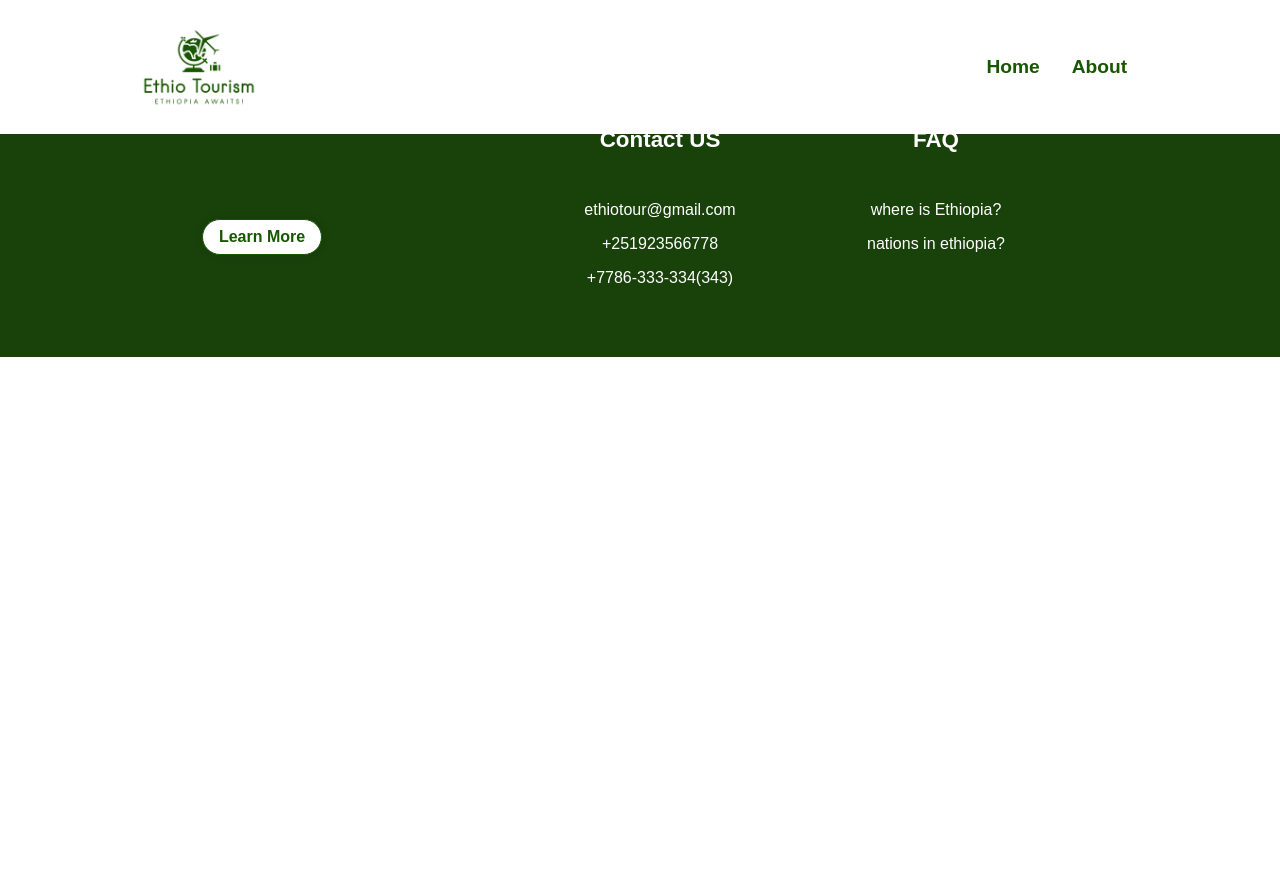
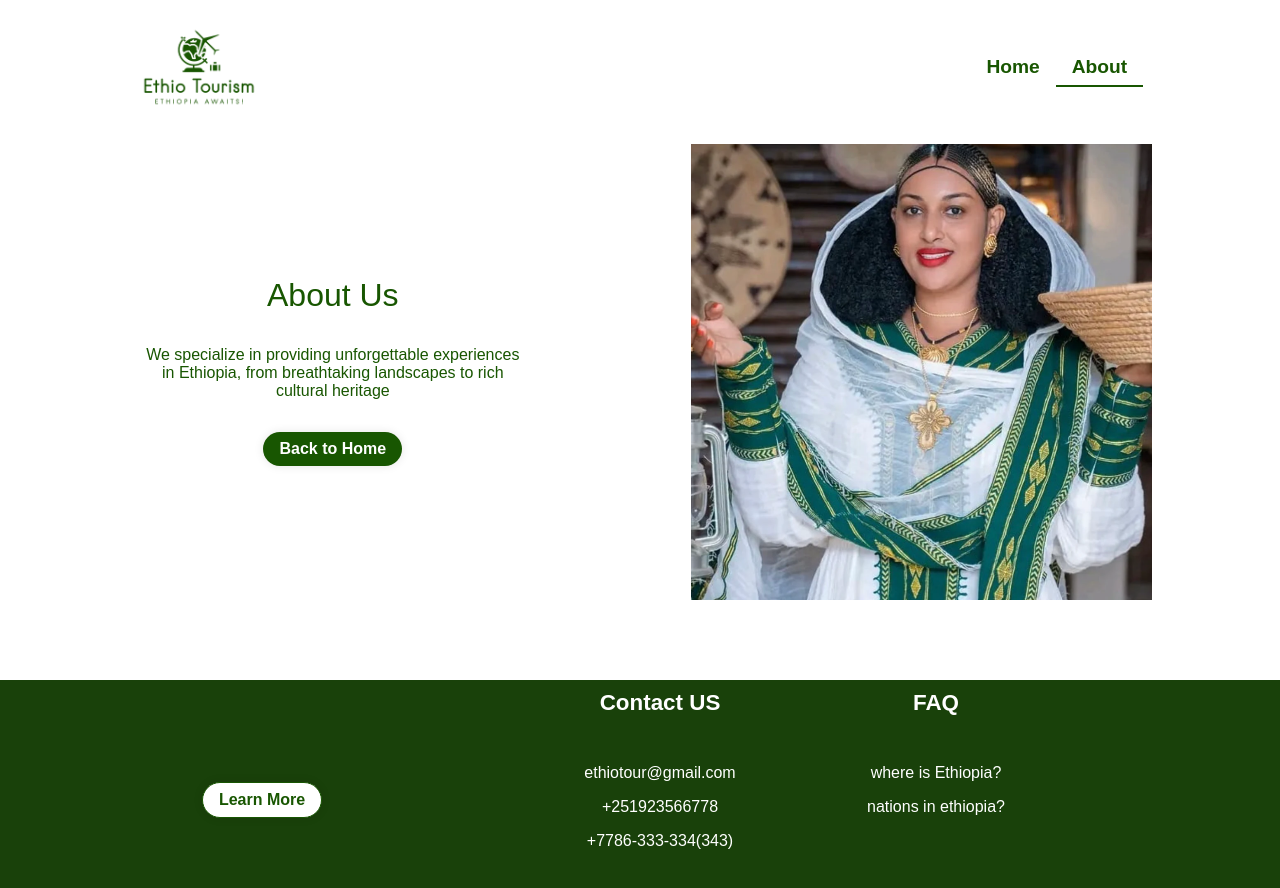
Before and after one commit to solomon-winner/Ethio-Tour, a React (Create React App) app: page /about in a window 1280 px wide. Shown: the top 888 px of the page. Before the commit the page ends 800 px from the top, so only its background shows below. Built offline with nearby package versions, Linux system fonts and the light colour scheme.

Commit message:
...progressing...

```diff
--- a/src/components/aboutCards/AboutCards.css
+++ b/src/components/aboutCards/AboutCards.css
@@ -0,0 +1,64 @@
+.about-cards-wrapper {
+    display: flex;
+    justify-content: space-between;
+    gap: 1.5rem;
+    align-items: center;
+    margin: 0 auto;
+    width: 80%;
+}
+.about-cards-wrapper .aboutCard {
+    width: 100%;
+    display: flex;
+    gap: 2rem;
+    align-items: center;
+    justify-content: space-between;
+    display: flex;
+    align-items: center;
+}
+.about-cards-wrapper .aboutCard .image {
+    width: 45%;
+    height: 100%;
+    background-position: center;
+    background-repeat: no-repeat;
+    display: flex;
+    align-items: flex-end;
+
+}
+.about-cards-wrapper .aboutCard .aboutCard_desc {
+    padding: 1rem;
+    width: 40%;
+    height: 100%;
+    display: flex;
+    flex-direction: column;
+    gap: 2rem;
+    text-align: center;
+    align-items: center;
+    justify-content: center;
+}
+.aboutCard_desc .aboutCard_title {
+    font-size: 2rem;
+    font-weight: lighter;
+    color: #185601;
+}
+.aboutCard_desc .aboutCard_text {
+    display: flex;
+    flex-wrap: wrap;
+    font-size: medium;
+    font-weight: lighter;
+    color: #185601;
+}
+.aboutCard_desc .button {
+    background-color: #185601;
+    padding: 0.5rem 1rem;
+    color: #ffffff;
+    font-size: 1rem;
+    font-weight: 700;
+    text-decoration: none;
+    border-radius: 45rem;
+    box-shadow: 0 0 10px rgba(0, 0, 0, 0.1);
+}
+.aboutCard_desc .button:hover {
+    background-color: #ffffff;
+    color: #185601;
+    border: 1px solid #185601;
+}
--- a/src/components/aboutCards/AboutCards.jsx
+++ b/src/components/aboutCards/AboutCards.jsx
@@ -1,5 +1,24 @@
-const About_cards = () => {
+import "./AboutCards.css";
+import GirlSefed from "../../assets/images/girl_sefed.PNG";
+import { Link } from "react-router-dom";
 
+const AboutCards = () => {
+    return (
+        <div className="about-cards-wrapper">
+            <div className="aboutCard">
+                <div className="aboutCard_desc">
+                    <p className="aboutCard_title">About Us</p>
+                    <p className="aboutCard_text">We specialize in providing unforgettable
+                experiences in Ethiopia, from breathtaking
+                landscapes to rich cultural heritage</p>
+
+                <Link to = "/" className="button">Back to Home</Link>
+                </div>
+                <img className = "image" src= {GirlSefed} alt="simien mountain image" />
+
+            </div>
+ </div>
+    )
 }
 
-export default About_cards;
+export default AboutCards;
--- a/src/components/navbar/Navbar.css
+++ b/src/components/navbar/Navbar.css
@@ -34,10 +34,20 @@
     list-style: none;
     display: flex;
 }
-.navbar__right ul li a{
+.navbar__right ul li a {
     padding: 0.5rem 1rem;
     text-decoration: none;
     font-size: 1.2rem;
     font-weight: bold;
     color: #185601;
 }
+.nav-link {
+    text-decoration: none;
+    color: #000;
+    padding: 0.5rem 1rem;
+    border-bottom: 2px solid transparent;
+}
+.active-link {
+    border-bottom: 2px solid #185601;
+    font-weight: bold;
+}
--- a/src/components/navbar/Navbar.jsx
+++ b/src/components/navbar/Navbar.jsx
@@ -1,5 +1,6 @@
 import "./Navbar.css";
 import Logo from "../../assets/images/logo.png";
+import { NavLink } from "react-router-dom";
 
 const Navbar = () => {
     return(
@@ -9,8 +10,8 @@ const Navbar = () => {
             </div>
             <div className="navbar__right">
                 <ul>
-                    <li><a href="/">Home</a></li>
-                    <li><a href="/about">About</a></li>
+                    <li><NavLink to="/" className= {({isActive}) => isActive ? 'nav-link active-link' : 'nav-link'}>Home</NavLink></li>
+                    <li><NavLink to="/about" className= {({isActive}) => isActive ? 'nav-link active-link' : 'nav-link'}>About</NavLink></li>
                 </ul>
             </div>
         </div>
--- /dev/null
+++ b/src/pages/about/About.css
@@ -0,0 +1,4 @@
+.about {
+    margin-top: 9rem;
+    width: 100%;
+}
--- a/src/pages/about/About.jsx
+++ b/src/pages/about/About.jsx
@@ -1,7 +1,10 @@
+import "./About.css";
+import AboutCards from "../../components/aboutCards/AboutCards.jsx";
+
 const About = () => {
     return (
-        <div className="">
-            <h1>About</h1>
+        <div className="about">
+            <AboutCards/>
         </div>
     )
 }
```
